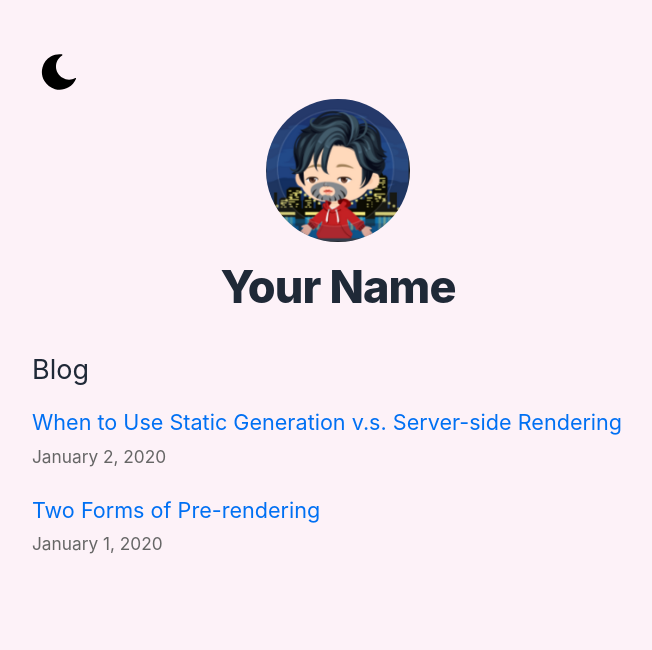
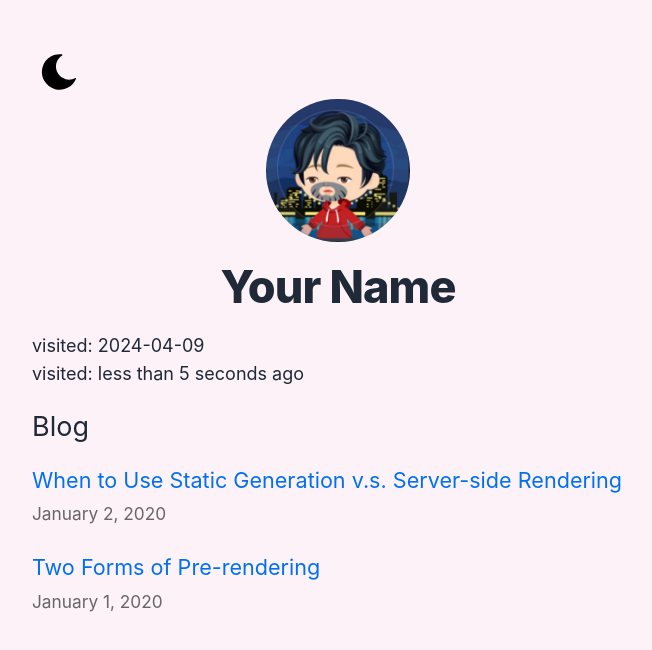
Before and after one commit to luke-hanwook/blog-example, a Next.js app: page / in a window 1280 px wide. Shown: the top 650 px of the page, without its empty margins (302-954 px from the left). Built offline with nearby package versions, Linux system fonts and the light colour scheme.

Commit message:
Custom App 연습

```diff
--- a/pages/_app.js
+++ b/pages/_app.js
@@ -1,5 +1,30 @@
+import Layout from "@components/layout";
 import "../styles/global.css";
+import { useRouter } from "next/router";
+import { useState } from "react";
+import { format, formatDistanceToNow } from "date-fns";
+
+// 1. Persisting layout between page changes
+// 2. Keeping state when navigating pages
+// 3. Custom error handling using componentDidCatch
+// 4. Inject additional data into pages
+// 5. Add global CSS
 
 export default function App({ Component, pageProps }) {
-  return <Component {...pageProps} />;
+  const router = useRouter();
+  const [visitedTime] = useState(new Date());
+
+  return (
+    <Layout home={router.pathname === "/"}>
+      <div>visited: {format(visitedTime, "yyyy-MM-dd")}</div>
+      <div>
+        visited:{" "}
+        {formatDistanceToNow(new Date(visitedTime), {
+          addSuffix: true,
+          includeSeconds: true,
+        })}
+      </div>
+      <Component {...pageProps} pathname={router.pathname} />
+    </Layout>
+  );
 }
--- a/pages/index.js
+++ b/pages/index.js
@@ -1,5 +1,5 @@
 import Head from "next/head";
-import Layout, { siteTitle } from "../components/layout";
+import { siteTitle } from "../components/layout";
 import utilStyles from "../styles/utils.module.css";
 import Link from "next/link";
 import Date from "../components/date";
@@ -35,7 +35,7 @@ export default function Home({ allPostsData }) {
   // }, []);
 
   return (
-    <Layout home>
+    <>
       <Head>
         <title>{siteTitle}</title>
       </Head>
@@ -53,6 +53,6 @@ export default function Home({ allPostsData }) {
           ))}
         </ul>
       </section>
-    </Layout>
+    </>
   );
 }
--- a/pages/post/write.js
+++ b/pages/post/write.js
@@ -1,5 +1,4 @@
 import { useRef, useState } from "react";
-import Layout from "../../components/layout";
 import Link from "next/link";
 
 function Write() {
@@ -41,7 +40,7 @@ function Write() {
   };
 
   return (
-    <Layout>
+    <>
       <h1>Write a post</h1>
       <form onSubmit={handleSubmit}>
         <input type="text" name="id" placeholder="ID" required ref={idRef} />
@@ -68,7 +67,7 @@ function Write() {
       {showLink && (
         <Link href={`/posts/${idRef.current.value}`}>Created Post Link</Link>
       )}
-    </Layout>
+    </>
   );
 }
 
--- a/pages/posts/[id].js
+++ b/pages/posts/[id].js
@@ -1,4 +1,3 @@
-import Layout from "@components/layout";
 import Date from "@components/date";
 import { getAllPostIds, getPostData } from "../../lib/posts";
 import utilStyle from "../../styles/utils.module.css";
@@ -49,10 +48,9 @@ const components = {
 
 export default function Post({ postData }) {
   return (
-    <Layout>
-      <Head>
-        <title>{postData.title}</title>
-      </Head>
+    // <Head>
+    //   <title>{postData.title}</title>
+    // </Head>
     <article>
       <h1 className={utilStyle.headingXl}>{postData.title}</h1>
       <div className={utilStyle.lightText}>
@@ -65,6 +63,5 @@ export default function Post({ postData }) {
         <MDXRemote {...postData.mdxSource} components={components} />
       )}
     </article>
-    </Layout>
   );
 }
```
Lines whose indentation alone changed are shown as unchanged.
